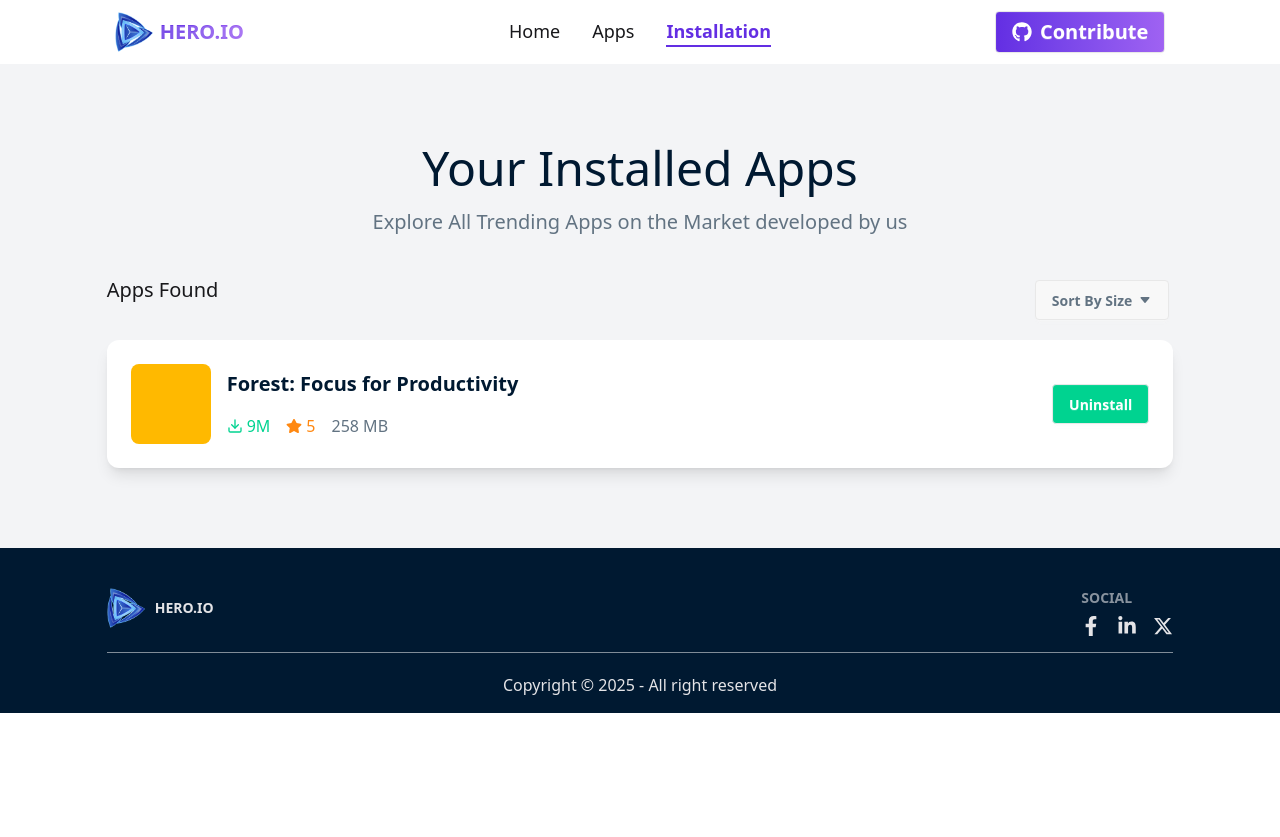
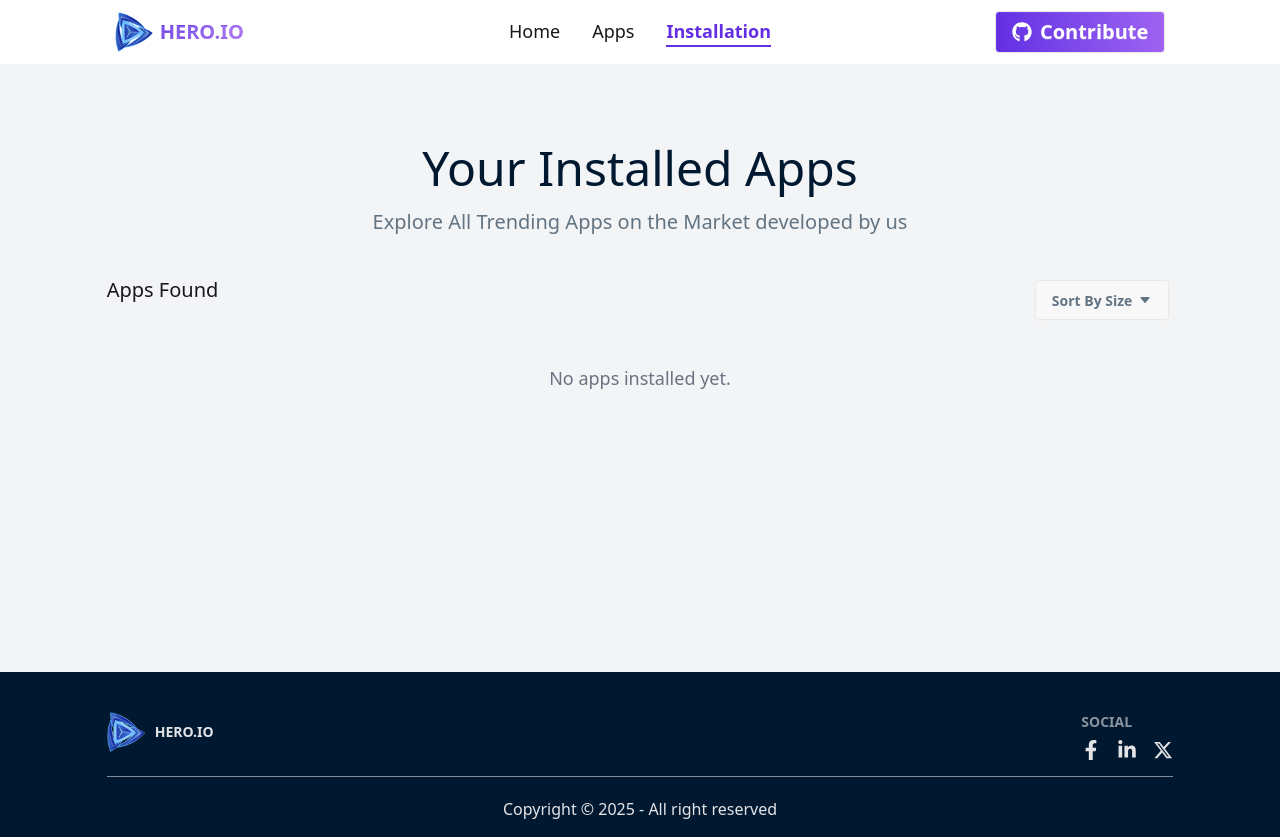
Before and after one commit to jahidjubaer/PH8-app-store, a React (Vite) app: page /installation in a window 1280 px wide. Before the commit the page ends 800 px from the top, so only its background shows below. Built offline with nearby package versions, Linux system fonts and the light colour scheme.

Commit message:
installed  page with dynamic way , and uninstall btn function and other issue

```diff
--- a/src/pages/Installation/Installation.jsx
+++ b/src/pages/Installation/Installation.jsx
@@ -1,11 +1,18 @@
-import React from "react";
-import { FaStar } from "react-icons/fa";
-import { FiDownload } from "react-icons/fi";
+import React, { useContext } from "react";
+
 import { IoCaretDown } from "react-icons/io5";
+import { InstallContext } from "../roots/Root";
+import InstalledApps from "./InstalledApps";
 
 const Installation = () => {
+  // data from context api ;
+  const { installedApps } = useContext(InstallContext);
+
+  const installedAppData = installedApps;
+  console.log(installedAppData);
+
   return (
-    <div className="bg-gray-100 py-20 ">
+    <div className="bg-gray-100 py-20  h-[76vh]">
       <div className="w-11/12 lg:w-10/12 mx-auto ">
         {/* header */}
         <div className="text-center">
@@ -33,36 +40,13 @@ const Installation = () => {
             </ul>
           </details>
         </div>
-        {/* all apps */}
-        <div className="">
-          <div className="flex justify-between p-6 bg-white shadow-lg items-center rounded-xl">
-            {/* left side */}
-            <div className="flex gap-4 items-center">
-              <div className="w-[80px] h-[80px] bg-amber-400 rounded-lg">
-                <img src="" alt="" />
-              </div>
-              <div>
-                <h1 className="text-[#001931] text-xl font-semibold">
-                  Forest: Focus for Productivity
-                </h1>
-                <div className="flex gap-4 mt-4">
-                  <p className="flex gap-1 items-center text-[#00D390] font-medium">
-                    <FiDownload></FiDownload> 9M
-                  </p>
-                  <p className="flex gap-1 items-center   text-[#FF8811] font-medium">
-                    <FaStar></FaStar> 5
-                  </p>
-                  <p className="text-[#627382]">258 MB</p>
-                </div>
-              </div>
-            </div>
-
-            {/* right side */}
-            <button className="btn bg-[#00D390] text-white font-semibold ">
-              Uninstall
-            </button>
-          </div>
-        </div>
+        {installedAppData.length === 0 ? (
+          <p className="text-center text-gray-500 text-lg mt-10">
+            No apps installed yet.
+          </p>
+        ) : (
+          <InstalledApps />
+        )}
       </div>
     </div>
   );
--- /dev/null
+++ b/src/pages/Installation/InstalledApps.jsx
@@ -0,0 +1,55 @@
+import React, { useContext } from "react";
+import { FaStar } from "react-icons/fa";
+import { FiDownload } from "react-icons/fi";
+import { InstallContext } from "../roots/Root";
+
+const InstalledApps = () => {
+  // data from context api ;
+  const { installedApps,setInstalledApps } = useContext(InstallContext);
+  const installedData = installedApps;
+
+  //   uninstall
+  const uninstall = (id) => {
+    const updated = installedApps.filter((app) => app.id !== id);
+    setInstalledApps(updated);
+  };
+
+  return (
+    <div>
+      {installedData.map((app) => (
+        <div className="">
+          <div className="flex justify-between p-6 bg-white shadow-lg items-center rounded-xl">
+            {/* left side */}
+            <div className="flex gap-4 items-center">
+              <div className="w-[80px] h-[80px] bg-amber-400 rounded-lg">
+                <img src={app.image} alt="" />
+              </div>
+              <div>
+                <h1 className="text-[#001931] text-xl font-semibold">
+                  {app.title}
+                </h1>
+                <div className="flex gap-4 mt-4">
+                  <p className="flex gap-1 items-center text-[#00D390] font-medium">
+                    <FiDownload></FiDownload> {app.download}M
+                  </p>
+                  <p className="flex gap-1 items-center   text-[#FF8811] font-medium">
+                    <FaStar></FaStar> {app.ratings.count}
+                  </p>
+                  <p className="text-[#627382]">{app.size} MB</p>
+                </div>
+              </div>
+            </div>
+
+            {/* right side */}
+            {/* uninstall btn */}
+            <button onClick={() => uninstall(app.id)} className="btn bg-[#00D390] text-white font-semibold ">
+              Uninstall
+            </button>
+          </div>
+        </div>
+      ))}
+    </div>
+  );
+};
+
+export default InstalledApps;
--- a/src/pages/app-details/AppDetails.jsx
+++ b/src/pages/app-details/AppDetails.jsx
@@ -32,7 +32,9 @@ const AppDetails = () => {
 
       <div className="w-11/12 lg:w-10/12 mx-auto">
         <div className="divider py"></div>
-        <h1 className=" text-2xl mb-4 font-semibold text-[#001931] ">Description</h1>
+        <h1 className=" text-2xl mb-4 font-semibold text-[#001931] ">
+          Description
+        </h1>
         <p className=" text-[#627382] text-xl ">{description}</p>
       </div>
     </div>
--- a/src/pages/app-details/AppDetailsCard.jsx
+++ b/src/pages/app-details/AppDetailsCard.jsx
@@ -1,11 +1,17 @@
-import React from "react";
+import React, { useContext, useState } from "react";
 import downloadImg from "../../assets/icon-downloads.png";
 import ratingImg from "../../assets/icon-ratings.png";
 import reviewImg from "../../assets/icon-review.png";
+import Roots from "../roots/Root";
+import { InstallContext } from "../roots/Root";
+
 const AppDetailsCard = ({ appData }) => {
   // distructering the data ;
   const { title, companyName, reviews, size, downloads, ratings, image } =
     appData;
+
+  // install context
+  const { installedApps, setInstalledApps } = useContext(InstallContext);
 
   // find the avg rating ;
   let totalRating = 0;
@@ -17,6 +23,22 @@ const AppDetailsCard = ({ appData }) => {
     numberOfPeopleRated += data.count;
   });
   const avgRating = (totalRating / numberOfPeopleRated).toFixed(1);
+
+  // install btn ;
+  const [Install, setInstall] = useState(false);
+
+  // handle install btn ;
+  const handleInstall = () => {
+    if (Install) return;
+    // set installed app in context ;
+    const newInstalled = [...installedApps, appData];
+    setInstalledApps(newInstalled);
+
+    setInstall(true);
+  };
+
+  // console.log(installedApps);
+
 
   return (
     <div className="flex gap-10">
@@ -64,8 +86,14 @@ const AppDetailsCard = ({ appData }) => {
             </h1>
           </div>
         </div>
-        <button className="btn bg-[#00D390] border-none text-white mt-5">
-          Install Now ( {size} MB )
+        {/* instal now btn  */}
+        <button
+          onClick={handleInstall}
+          className={`  ${
+            !Install && "disabled"
+          } btn bg-[#00D390] border-none text-white mt-5`}
+        >
+          {Install ? "Installed" : `Installed Now ( ${size} MB )`}
         </button>
       </div>
     </div>
--- a/src/pages/roots/Root.jsx
+++ b/src/pages/roots/Root.jsx
@@ -1,19 +1,18 @@
-import React from "react";
 import Header from "../../components/header/Header";
 import { Outlet } from "react-router";
 import Footer from "../../components/footer/Footer";
+import { createContext, useState } from "react";
+export const InstallContext = createContext();
 
 const Roots = () => {
+  const [installedApps, setInstalledApps] = useState([]);
+
   return (
-    <div>
-      {/* call which ar strict and outlet */}
-      <Header></Header>
-      {/* children of all roots show here  */}
-
-      <Outlet></Outlet>
-
-      <Footer></Footer>
-    </div>
+    <InstallContext.Provider value={{ installedApps, setInstalledApps }}>
+      <Header />
+      <Outlet />
+      <Footer />
+    </InstallContext.Provider>
   );
 };
 
--- a/src/routes/Routes.jsx
+++ b/src/routes/Routes.jsx
@@ -14,11 +14,13 @@ export const router = createBrowserRouter([
     path: "/",
     Component: Roots,
     // error element need to call with as element not component
-    errorElement: <div >
-      <Header></Header>
-      <ErrorPage></ErrorPage>
-      <Footer></Footer>
-    </div>,
+    errorElement: (
+      <div>
+        <Header></Header>
+        <ErrorPage></ErrorPage>
+        <Footer></Footer>
+      </div>
+    ),
     // this is children of root , it will show in outlet of roots
     children: [
       {
@@ -40,8 +42,8 @@ export const router = createBrowserRouter([
       {
         path: "/appDetails/:id",
         loader: () => fetch("/AllApps.json"),
-        Component: AppDetails,
-      }
+        element: <AppDetails ></AppDetails>
+      },
     ],
   },
 ]);
```
